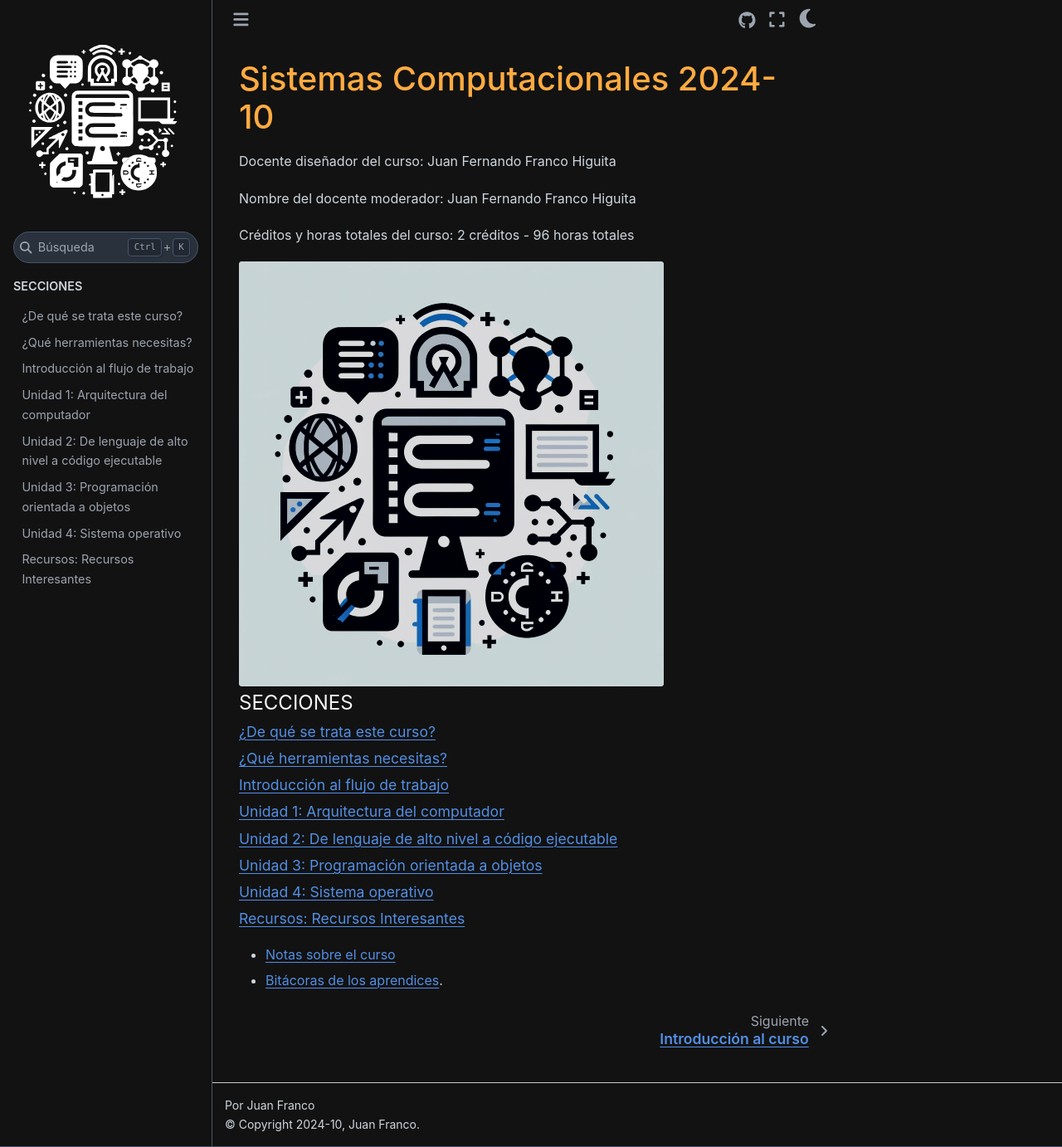
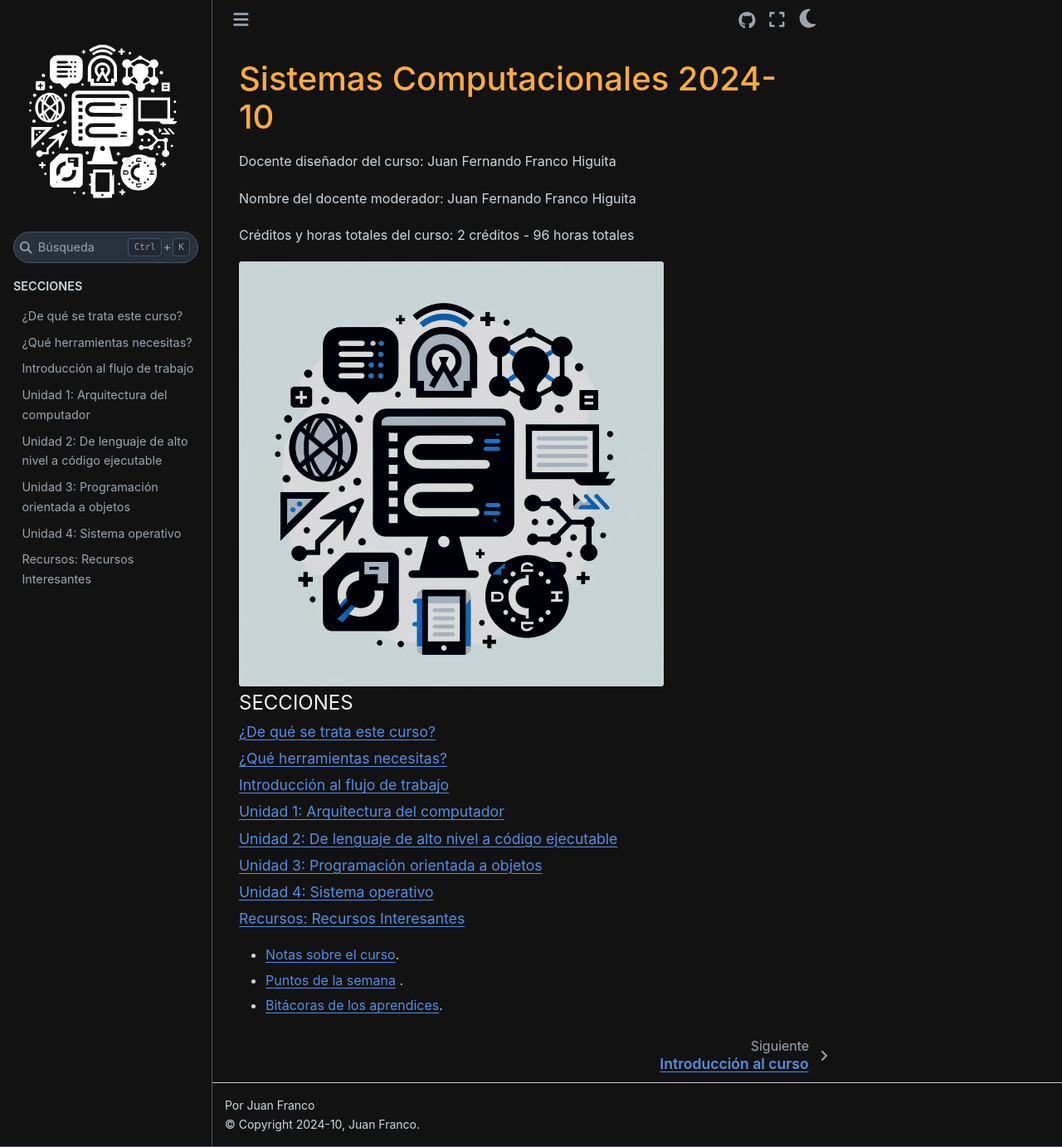
Before and after one commit to juanferfranco/SistemasComputacionales, a Sphinx documentation site: the page built from docs/index.rst, in a window 1280 px wide and 1382 px high. Shown: the whole window at 83% size. Built offline with Sphinx 7.4.7 and the Sphinx Book theme 1.1.4, drawn with Linux system fonts in a browser that asks for light colours.

Commit message:
Add week points to the cover page

```diff
--- a/docs/index.rst
+++ b/docs/index.rst
@@ -24,5 +24,6 @@ Créditos y horas totales del curso: 2 créditos - 96 horas totales
    Unidad 4: Sistema operativo <_unidad4/unidad4>
    Recursos: Recursos Interesantes <_recursos/recursos>
 
-* `Notas sobre el curso <https://github.com/juanferfranco/sistemasComputacionalesNotes>`__
+* `Notas sobre el curso <https://github.com/juanferfranco/sistemasComputacionalesNotes>`__.
+* `Puntos de la semana <https://docs.google.com/spreadsheets/d/1DmdPeX1Spozk7_v78CFI8vlev4bZU3ixReAEj_7v4O0/edit?usp=sharing>`__ .
 * `Bitácoras de los aprendices <https://classroom.github.com/classrooms/19781391-sistemas-computacionales-2024-10/assignments/bitacorassc2024-10>`__.
```
